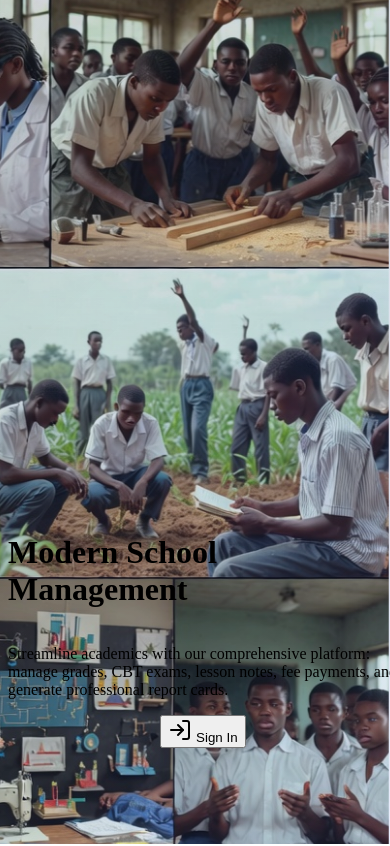
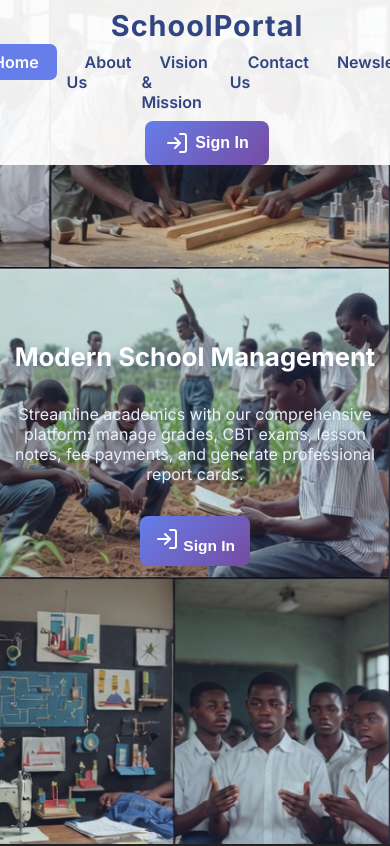
Before and after one commit to ebusmomentum88/school-portal, a plain HTML site: page index.html in a window 390 px wide. Shown: the top 846 px of the page. Drawn offline with nearby package versions, Linux system fonts and the light colour scheme.

Commit message:
Update style.css
Updated styles for navigation bar, hero section, and modal. Adjusted font sizes and padding for better responsiveness.

```diff
--- a/style.css
+++ b/style.css
@@ -1,33 +1,136 @@
-/* ... your existing global and hero-slider code ... */
-
-/* ENLARGE SIGN-IN MODAL FORM CONTROLS */
-.big-control,
-.auth-form .form-control,
-.auth-form select.form-control,
-.auth-form input.form-control,
-.auth-form button.btn {
-  font-size: 1.28rem !important;
-  min-height: 56px !important;
-  padding: 16px 14px !important;
-  border-radius: 8px !important;
+body, html {
+  width: 100%;
+  height: 100%;
+  margin: 0; padding: 0;
+  font-family: 'Inter', sans-serif;
+  background: #222;
+  overflow: hidden;
 }
 
-/* Make Sign In modal labels/headers look good */
-.auth-form label {
-  font-size: 1.08rem !important;
+/* Top Navigation Bar */
+.topnav {
+  width: 100%;
+  background: rgba(255, 255, 255, 0.93);
+  box-shadow: 0 4px 15px rgba(120,130,175,.07);
+  height: 68px;
+  position: fixed;
+  top: 0; left: 0; z-index: 101;
+  display: flex;
+  align-items: center;
+  justify-content: space-between;
+  padding: 0 5vw;
+}
+.nav-brand {
+  font-size: 1.8rem;
+  font-weight: 900;
+  color: #314583;
+  letter-spacing: 1px;
+}
+.topnav .nav-menu {
+  display: flex;
+  gap: 25px;
+  margin: 0;
+  list-style: none;
+  padding: 0;
+}
+.topnav .nav-menu li a {
+  color: #314583;
+  text-decoration: none;
+  font-size: 1rem;
+  padding: 8px 18px;
+  border-radius: 7px;
   font-weight: 600;
+  transition: background .19s;
 }
-.auth-form .btn-block {
-  width: 100%;
+.topnav .nav-menu li a.active,
+.topnav .nav-menu li a:hover {
+  background: #667eea;
+  color: #fff;
+}
+.topnav .nav-btn {
+  display: flex;
+  align-items: center;
+  gap: 6px;
+  padding: 10px 20px;
+  border: none;
+  outline: none;
+  background: linear-gradient(135deg, #667eea 0%, #764ba2 100%);
+  color: #fff;
+  border-radius: 8px;
+  font-weight: 700;
+  font-size: 1rem;
+  cursor: pointer;
 }
 
-/* Optional: make modal itself bigger on wider view */
-.modal {
-  min-width: 350px;
-  max-width: 95vw;
+/* HERO SECTION Fullscreen */
+.landing-fullscreen {
+  min-height: 100vh;
+  width: 100vw;
+  display: flex;
+  align-items: center; justify-content: center;
+  flex-direction: column;
+  position: relative;
+  overflow: hidden;
+  padding: 0;
+  margin: 0;
 }
+.hero-landing-content {
+  z-index: 4;
+  position: relative;
+  display: flex;
+  flex-direction: column;
+  align-items: center;
+  justify-content: center;
+  min-height: 95vh;
+  width: 100vw;
+  margin-top: 44px;
+}
+.hero-landing-content h1,
+.landing-h1 {
+  font-size: 3rem;
+  font-weight: 900;
+  color: #fff;
+  text-shadow: 0 2px 12px rgba(60,70,120,0.41);
+  margin-bottom: 16px;
+  text-align: center;
+}
+.hero-landing-content p {
+  color: #eaefff;
+  max-width: 650px;
+  font-size: 1.28rem;
+  margin-bottom: 32px;
+  text-align: center;
+}
+.hero-actions {
+  display: flex;
+  gap: 18px;
+  flex-wrap: wrap;
+}
+.btn, .btn-primary, .btn-outline, .btn-lg, .btn-block {
+  font-size: 1.1rem;
+  border-radius: 8px;
+  padding: 14px 32px;
+  border: none;
+  font-weight: 700;
+  cursor: pointer;
+  transition: background 0.2s;
+}
+.btn-primary {
+  background: linear-gradient(135deg, #667eea 0%, #764ba2 100%);
+  color: #fff;
+}
+.btn-outline {
+  background: transparent;
+  color: #fff;
+  border: 2px solid #fff;
+}
+.btn-outline:hover {
+  background: rgba(102,126,234,0.07);
+}
+.btn-lg { font-size: 1.16rem; }
+.btn-block { width: 100%; }
 
-/* HERO SLIDER (unchanged, but ensure .active handles opacity etc.) */
+/* HERO SLIDER - background images & fade animation */
 .hero-slider {
   position: absolute;
   top: 0; left: 0; width: 100vw; height: 100vh;
@@ -67,30 +170,67 @@
   pointer-events: none;
 }
 
-/* Centered Hero Content Over the Slider */
-.hero-landing-content {
-  z-index: 20;
+/* MODAL AND AUTH FORM (SIGN IN) */
+.modal-overlay {
+  display: none;
+  position: fixed;
+  z-index: 3000;
+  top: 0; left: 0;
+  width: 100vw; height: 100vh;
+  background: rgba(44,59,115,0.43);
+  backdrop-filter: blur(2px);
+  align-items: center;
+  justify-content: center;
+}
+.modal {
+  background: #fff;
+  border-radius: 16px;
+  padding: 38px 32px 30px 32px;
+  box-shadow: 0 8px 32px rgba(60,70,120,0.13);
+  min-width: 360px;
+  min-height: 180px;
+  max-width: 97vw;
+  max-height: 94vh;
   position: relative;
   display: flex;
   flex-direction: column;
   align-items: center;
-  justify-content: center;
-  min-height: 96vh;
-  width: 100vw;
-  margin-top: 44px;
+}
+.modal-close {
+  position: absolute; right: 18px; top: 12px;
+  background: transparent;
+  border: none;
+  font-size: 2rem;
+  cursor: pointer;
+  color: #667eea;
+}
+/* ENLARGE SIGN-IN MODAL FORM CONTROLS */
+.auth-form .form-control,
+.auth-form select.form-control,
+.auth-form input.form-control,
+.auth-form button.btn {
+  font-size: 1.22rem;
+  min-height: 54px;
+  padding: 15px 14px;
+  border-radius: 8px;
+}
+.auth-form label {
+  font-size: 1.13rem;
+  font-weight: 600;
+}
+.auth-form .btn-block {
+  width: 100%;
 }
 
-/* HERO TEXT AND BUTTONS REMAIN CENTERED/LARGE */
-
-/* Responsive adjustments to keep modal and form controls usable on mobile */
-@media (max-width: 600px) {
-  .big-control,
-  .auth-form .form-control,
-  .auth-form select.form-control,
-  .auth-form input.form-control,
-  .auth-form button.btn {
-    font-size: 1rem !important;
-    min-height: 44px !important;
-    padding: 12px 10px !important;
+/* Responsive adjustments for smaller screens */
+@media (max-width: 700px) {
+  .topnav { flex-direction: column; gap: 9px; height: auto; padding: 8px 12px 0 12px;}
+  .topnav .nav-menu { gap: 10px; }
+  .hero-landing-content h1 { font-size: 1.6rem; }
+  .hero-landing-content p { font-size: 1rem; }
+  .btn, .btn-primary, .btn-outline { padding: 11px 15px; font-size: 0.97rem;}
+  .modal { min-width: 88vw; padding: 15px 4vw;}
+  .auth-form .form-control, .auth-form select.form-control, .auth-form input.form-control, .auth-form button.btn {
+    font-size: 0.97rem; min-height: 42px; padding: 11px 9px;
   }
 }
```
